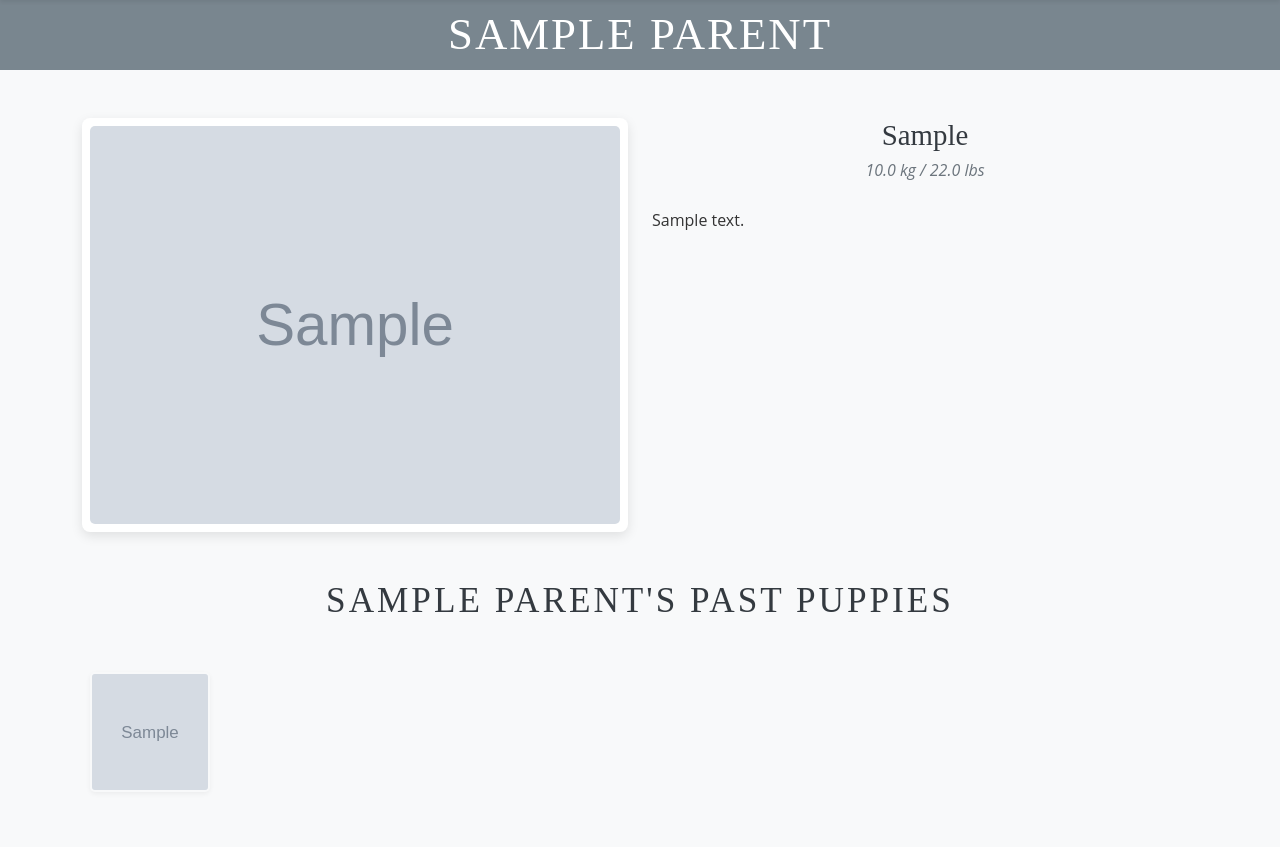
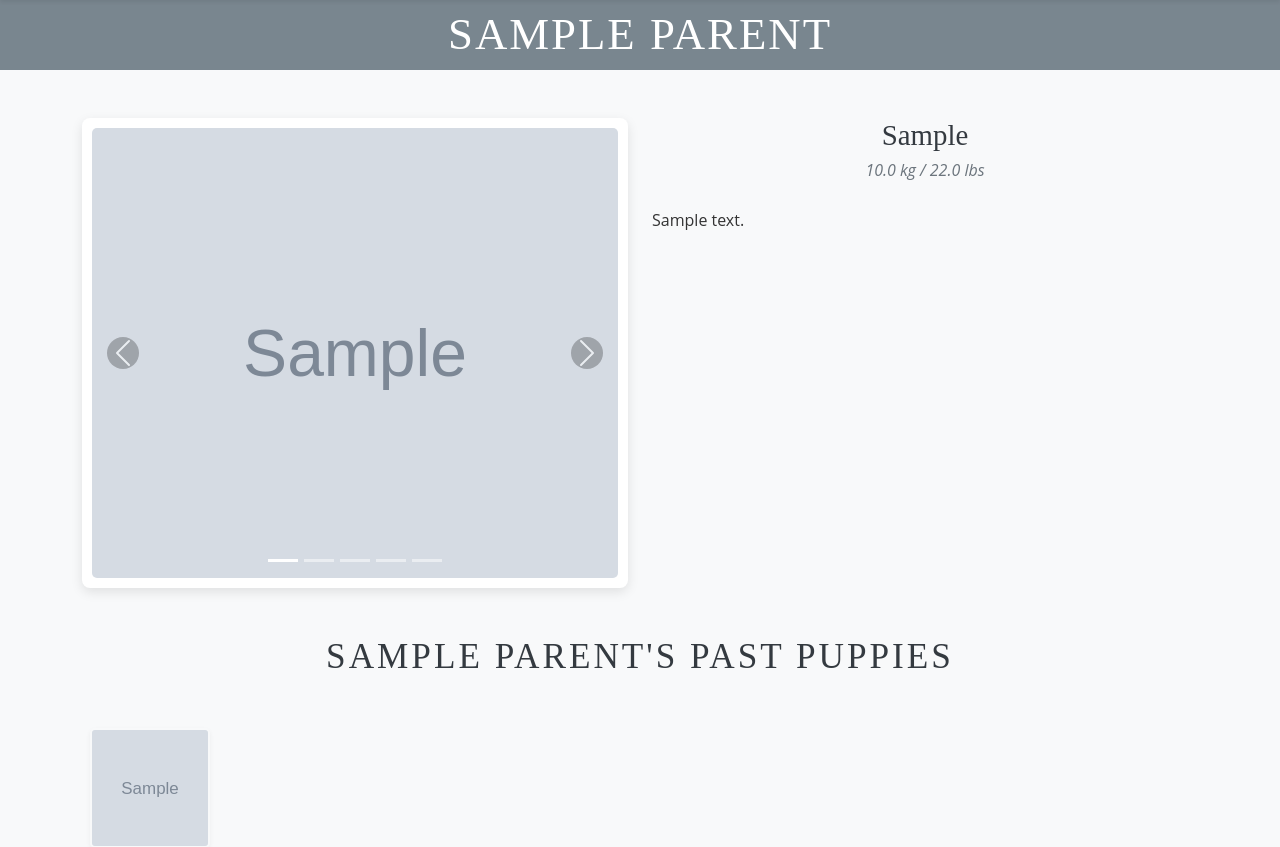
Before and after one commit to R-Todd/Tucson-Golden-Doodles, a Flask app: page /parents in a window 1280 px wide. Shown: the part 58-905 px from the top of the page. Run offline with Flask 3, Linux system fonts and the light colour scheme; tables that the repository leaves empty hold one stand-in row (values such as "Sample post"); grey boxes marked "Sample" are stand-in pictures; some libraries are stand-ins or nearby versions.

Commit message:
Add image carousel and gallery to parents page
Replaces main image and alternate thumbnails with a Bootstrap carousel for parent images in parents.html. Adds a new alternate image gallery section below the description. Updates CSS for carousel and gallery styling, and introduces parents_carousel.js to handle carousel behavior and user interaction.

```diff
--- a/app/static/css/main.css
+++ b/app/static/css/main.css
@@ -47,21 +47,33 @@ h1, h2, h3, h4, h5, h6 {
     /* Add padding/margin as needed, `g-4` on the row handles column gap */
 }
 
-/* Main Image */
-.main-image-wrapper {
+/* Parent Carousel Styling (replaces Main Image styling) */
+.parent-carousel-wrapper {
     background-color: #ffffff; /* White background for padding effect */
     border-radius: 8px; /* Slightly rounded corners */
     overflow: hidden; /* Ensures image respects border-radius */
     box-shadow: 0 4px 12px rgba(0,0,0,0.1); /* Soft shadow */
     padding: 10px; /* Slight padding on all sides */
+    max-width: 100%; /* Ensure it fits column */
+    margin: auto; /* Center within its column */
+    border: none; /* Explicitly remove any default border */
 }
 
-.parent-main-image {
+.carousel-image {
     width: 100%;
-    height: auto; /* Maintain aspect ratio */
-    max-height: 500px; /* Cap height to prevent overly tall images */
-    object-fit: cover; /* or contain, depending on desired image crop/fit */
-    border-radius: 5px; /* Slightly rounded inner image */
+    height: 450px; /* Fixed height for carousel images, adjust as needed */
+    object-fit: cover; /* Ensures images fill the frame and are cropped if necessary */
+    border-radius: 5px;
+    border: none; /* Ensure no border on images within carousel */
+    box-shadow: none; /* Ensure no extra shadow on images within carousel */
+}
+
+/* Adjust carousel controls for better visibility if needed */
+.carousel-control-prev-icon,
+.carousel-control-next-icon {
+    background-color: rgba(0, 0, 0, 0.5); /* Semi-transparent background */
+    border-radius: 50%; /* Make them round */
+    padding: 15px; /* Increase size */
 }
 
 /* Breed & Weight Header */
@@ -201,18 +190,11 @@ h1, h2, h3, h4, h5, h6 {
         width: 100%; /* Full width */
         margin-top: 0 !important; /* Reset top margin if any from md-0 */
     }
-    .main-image-wrapper,
-    .alternate-thumbnails-grid,
-    .parent-buttons,
+    .parent-carousel-wrapper, /* Adjust carousel padding on mobile */
+    .alternate-previews,
     .description-paragraphs {
         padding-left: 15px; /* Adjust padding for mobile */
         padding-right: 15px;
-    }
-    .parent-buttons {
-        flex-direction: column; /* Stack buttons vertically */
-    }
-    .btn-parent-action {
-        width: 100%; /* Full width buttons */
     }
     .past-puppies-header h2 {
         font-size: 1.8rem; /* Adjust font size for mobile */
--- /dev/null
+++ b/app/static/js/parents_carousel.js
@@ -0,0 +1,40 @@
+document.addEventListener('DOMContentLoaded', function () {
+    // Select all carousel elements that have an ID starting with 'parentCarousel-'
+    var carousels = document.querySelectorAll('[id^="parentCarousel-"]');
+
+    carousels.forEach(function(carouselElement) {
+        // Initialize Bootstrap Carousel for each element
+        var carouselInstance = new bootstrap.Carousel(carouselElement, {
+            interval: 5000, // Auto-cycle every 5 seconds
+            pause: 'hover' // Pause on hover, resume on mouseout
+        });
+
+        // Function to stop auto-cycling permanently after user interaction
+        function stopCarouselAutoCycle() {
+            carouselInstance.pause(); // Pause current cycling
+            // Set interval to false to permanently stop auto-cycling
+            // We access _config directly as there isn't a public method to change interval after init
+            carouselInstance._config.interval = false;
+        }
+
+        // Get the previous and next buttons for the current carousel
+        var prevButton = carouselElement.querySelector('.carousel-control-prev');
+        var nextButton = carouselElement.querySelector('.carousel-control-next');
+        var indicators = carouselElement.querySelector('.carousel-indicators'); // Get indicators too
+
+        // Add event listeners to the control buttons
+        if (prevButton) {
+            prevButton.addEventListener('click', stopCarouselAutoCycle);
+        }
+        if (nextButton) {
+            nextButton.addEventListener('click', stopCarouselAutoCycle);
+        }
+        // Also stop if an indicator is clicked
+        if (indicators) {
+            indicators.addEventListener('click', stopCarouselAutoCycle);
+        }
+
+        // Optionally, start cycling immediately if you want it to auto-start initially
+        carouselInstance.cycle();
+    });
+});
--- a/app/templates/parents.html
+++ b/app/templates/parents.html
@@ -15,41 +15,49 @@
         <div class="container my-5"> {# Container for the two-column layout #}
             <div class="row g-4 parent-layout-container"> {# g-4 for consistent spacing #}
 
-                {# Left Column: Main Image, Alternate Images, Buttons #}
+                {# Left Column: Image Carousel #}
                 <div class="col-md-6 parent-image-column">
-                    <div class="main-image-wrapper p-2"> {# Added padding #}
-                        <img src="{{ parent.main_image_url }}" class="img-fluid parent-main-image" alt="Main photo of {{ parent.name }}">
-                    </div>
+                    {# Collect all image URLs for the carousel #}
+                    {% set all_carousel_images = [] %}
+                    {% if parent.main_image_url %}{% set _ = all_carousel_images.append(parent.main_image_url) %}{% endif %}
+                    {% if parent.alternate_image_url_1 %}{% set _ = all_carousel_images.append(parent.alternate_image_url_1) %}{% endif %}
+                    {% if parent.alternate_image_url_2 %}{% set _ = all_carousel_images.append(parent.alternate_image_url_2) %}{% endif %}
+                    {% if parent.alternate_image_url_3 %}{% set _ = all_carousel_images.append(parent.alternate_image_url_3) %}{% endif %}
+                    {% if parent.alternate_image_url_4 %}{% set _ = all_carousel_images.append(parent.alternate_image_url_4) %}{% endif %}
 
-                    {# Alternate Image Thumbnails #}
-                    {% set alternate_images = [
-                        parent.alternate_image_url_1,
-                        parent.alternate_image_url_2,
-                        parent.alternate_image_url_3,
-                        parent.alternate_image_url_4
-                    ] %}
-                    {% set has_alternate_images = false %}
-                    {% for img in alternate_images %}{% if img %}{% set has_alternate_images = true %}{% endif %}{% endfor %}
-
-                    {% if has_alternate_images %}
-                    <div class="mt-4 px-2"> {# Slight padding for alignment #}
-                        <h6>Alternate Views</h6>
-                        <div class="row row-cols-3 row-cols-lg-4 g-2 justify-content-center alternate-thumbnails-grid">
-                            {% for img_url in alternate_images %}
-                                {% if img_url %}
-                                <div class="col">
-                                    <a href="{{ img_url }}" data-toggle="lightbox" data-gallery="alternate-gallery-{{ parent.id }}" data-title="{{ parent.name }} Alternate View">
-                                        <img src="{{ img_url }}" class="img-thumbnail parent-alternate-image" alt="{{ parent.name }} Alternate Image">
-                                    </a>
-                                </div>
-                                {% endif %}
+                    {% if all_carousel_images %}
+                    {# REMOVED data-bs-ride="carousel" from this div #}
+                    <div id="parentCarousel-{{ parent.id }}" class="carousel slide parent-carousel-wrapper">
+                        <div class="carousel-indicators">
+                            {% for loop_index in range(all_carousel_images|length) %}
+                            <button type="button" data-bs-target="#parentCarousel-{{ parent.id }}" data-bs-slide-to="{{ loop_index }}" class="{{ 'active' if loop.first }}" aria-current="{{ 'true' if loop.first }}" aria-label="Slide {{ loop_index + 1 }}"></button>
                             {% endfor %}
                         </div>
+                        <div class="carousel-inner">
+                            {% for img_url in all_carousel_images %}
+                            <div class="carousel-item {{ 'active' if loop.first }}">
+                                <img src="{{ img_url }}" class="d-block w-100 carousel-image" alt="Parent image {{ loop.index }}">
+                            </div>
+                            {% endfor %}
+                        </div>
+                        <button class="carousel-control-prev" type="button" data-bs-target="#parentCarousel-{{ parent.id }}" data-bs-slide="prev">
+                            <span class="carousel-control-prev-icon" aria-hidden="true"></span>
+                            <span class="visually-hidden">Previous</span>
+                        </button>
+                        <button class="carousel-control-next" type="button" data-bs-target="#parentCarousel-{{ parent.id }}" data-bs-slide="next">
+                            <span class="carousel-control-next-icon" aria-hidden="true"></span>
+                            <span class="visually-hidden">Next</span>
+                        </button>
+                    </div>
+                    {% else %}
+                    {# Fallback if no images are available #}
+                    <div class="main-image-wrapper p-2">
+                        <img src="{{ url_for('static', filename='img/placeholder.jpg') }}" class="img-fluid parent-main-image" alt="No image available">
                     </div>
                     {% endif %}
                 </div>
 
-                {# Right Column: Breed & Weight, Description #}
+                {# Right Column: Breed & Weight, Description, AND Alternate Image Previews #}
                 <div class="col-md-6 parent-info-column">
                     <div class="text-center mt-md-0 mt-4"> {# Align with top of main image on desktop, add top margin on mobile #}
                         <h3 class="breed-header">{{ parent.breed }}</h3>
@@ -110,4 +147,7 @@
 {% block extra_js %}
 {# This script enables the image gallery lightbox functionality #}
 <script src="https://cdn.jsdelivr.net/npm/bs5-lightbox@1.8.3/dist/index.bundle.min.js"></script>
+
+{# Link to your new JavaScript file #}
+<script src="{{ url_for('static', filename='js/parents_carousel.js') }}"></script>
 {% endblock %}
```
Also changed, not shown: other parts of app/static/css/main.css (+21 -44 lines), other parts of app/templates/parents.html (+29 -0 lines).
